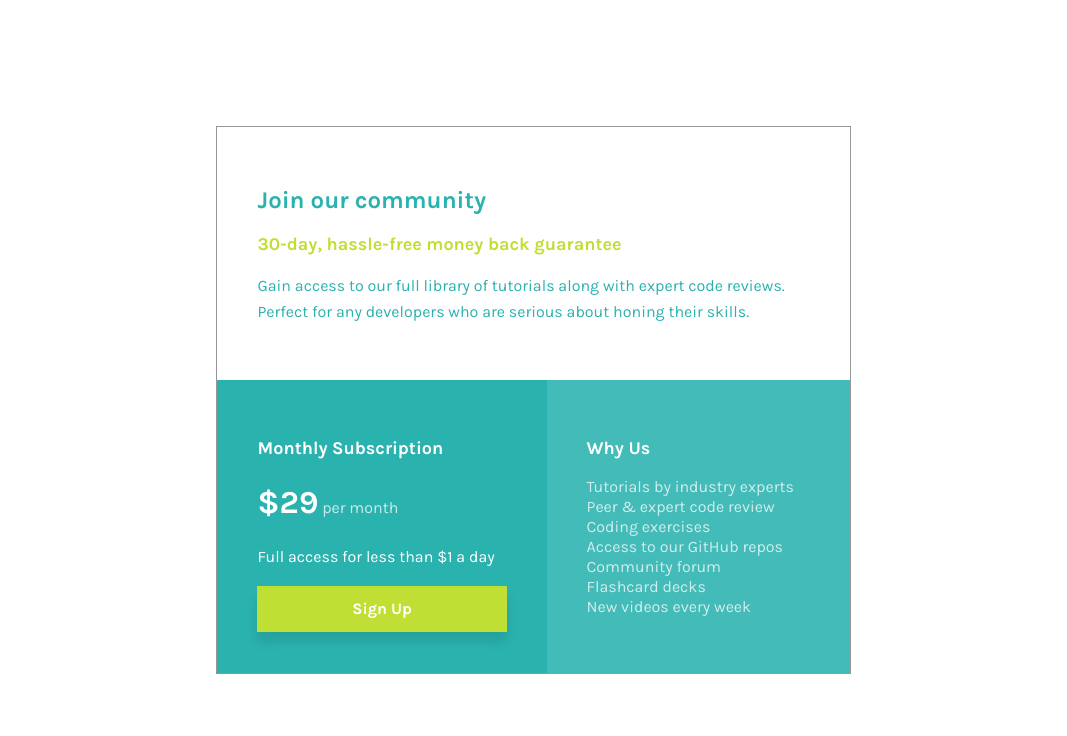
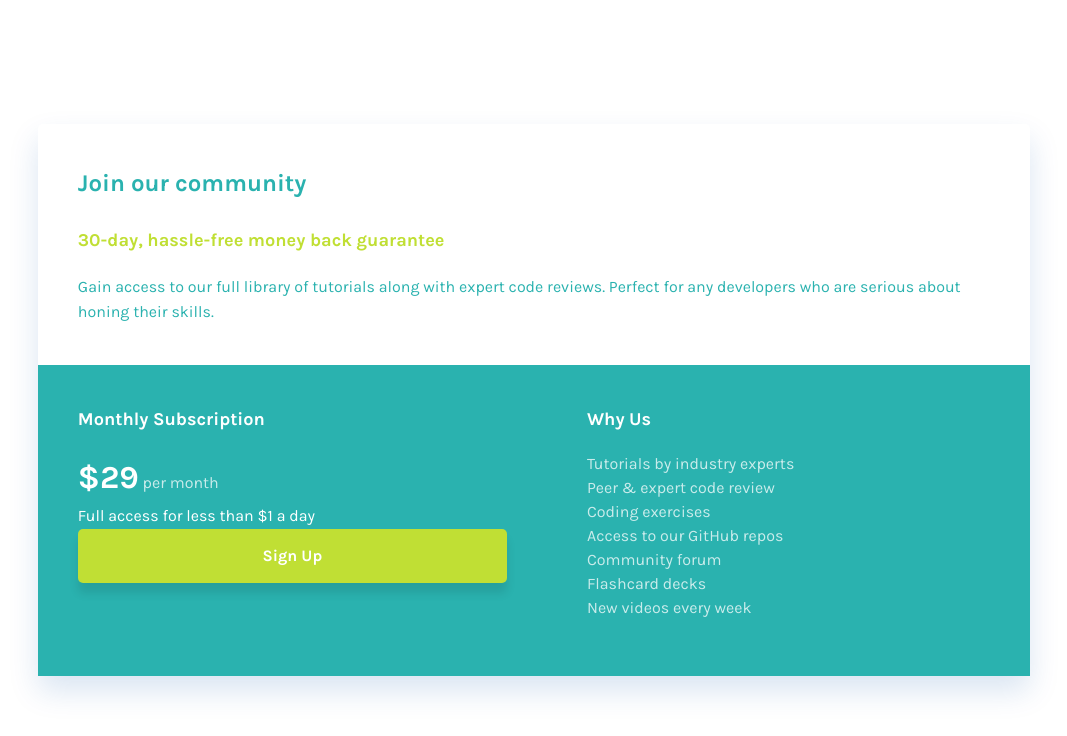
Before and after one commit to AliABUHAMRA/card-price, a plain HTML site: page index.html in a window 1280 px wide. Shown: the whole page, without its empty margins (106-1173 px from the left). Drawn offline with Linux system fonts and the light colour scheme.

```diff
--- a/css/styles.css
+++ b/css/styles.css
@@ -1,57 +1,97 @@
 /* Global */
-* {
+*,
+::before,
+::after {
   box-sizing: border-box;
 }
 
 :root {
+  /* Fonts */
+  --f-karla: "Karla", sans-serif;
+  /* Colors */
   --c-cyan: hsl(179, 62%, 43%);
   --c-bright-yallow: hsl(71, 73%, 54%);
+  --c-white: #fff;
+  /* Tools */
   --opacity: 75%;
 }
 
 body {
-  font-family: "Karla", sans-serif;
+  font-family: var(--f-karla);
   display: grid;
   justify-content: center;
   align-items: center;
   height: 100vh;
+  line-height: 1.6;
 }
 
-/* Main */
+body,
+h1,
+h2,
+h3,
+p {
+  margin: 0;
+}
+
+h1,
+h2,
+h3 {
+  font-weight: 700;
+  line-height: 1.6;
+  margin-bottom: 1em;
+}
 
 main {
   margin: auto;
-  width: min(500px, 70%);
-  /* width: 70%;
-  max-width: 600px; */
-  border: 1px solid #979797;
+  width: min(90%, 70.5rem);
+  /* width: 70%; //full width of browser
+  max-width: 600px; this means it will be 100% of the browser until 960px then it will stop expanding
+   */
+  border: none;
+  border-radius: 5px;
+  box-shadow: 0 15px 30px rgba(0, 81, 171, 0.15);
 }
+
+section {
+  padding: 1.764rem 1.512rem;
+}
+
+.container {
+  margin-inline: auto;
+}
+
+.bg-light {
+  color: var(--c-white);
+  background-color: var(--c-cyan);
+}
+
+.bg-blue {
+  color: var(--c-white);
+  background-color: var(--c-cyan);
+}
+
+.bg-btn {
+  color: var(--c-white);
+  background-color: var(--c-bright-yallow);
+}
+
+/* layout */
 
 /* Section */
 
 section {
-  padding: 28px 24px;
+  /* padding: 28px 24px; */
   color: #fff;
-}
-
-section.dark-blue {
-  background-color: var(--c-cyan);
-}
-
-section.light-blue {
-  background-color: var(--c-cyan);
-  opacity: 0.88;
 }
 
 section a {
   display: block;
   text-decoration: none;
-  background-color: var(--c-bright-yallow);
   box-shadow: 0px 10px 10px 0px rgb(0 0 0 / 10%);
-  border-radius: inherit;
+  border-radius: 5px;
   color: #fff;
   text-align: center;
-  padding: 14px;
+  padding: 0.882rem;
   font-weight: 700;
 }
 
@@ -62,13 +102,15 @@
 }
 
 h3 {
-  font-size: 18px;
-  font-weight: 700;
+  /* font-size: 18px; */
+  font-size: 1.134em;
+  /* font-weight: 700; */
 }
 
 p strong {
+  font-size: 2em;
   font-size: 32px;
-  font-weight: 700;
+  /* font-weight: 700; */
 }
 
 section .cyan {
@@ -83,7 +125,7 @@
 ul {
   opacity: 75%;
   list-style: none;
-  line-height: 20px;
+  line-height: 1.5;
   padding: 0;
 }
 
@@ -97,7 +139,7 @@
       "one-section one-section"
       "tow-section three-section";
   }
-  .one-section {
+  .price__hero {
     grid-area: one-section;
   }
   .tow-section {
--- a/index.html
+++ b/index.html
@@ -21,27 +21,32 @@
     <title>Frontend Mentor | Single Price Grid Component</title>
   </head>
   <body>
-    <main>
-      <section class="one-section">
-        <h2 class="cyan">Join our community</h2>
+    <main id="price">
+      <section class="section price__hero">
+        <div class="container">
+          <h2 data-color="cyan" class="cyan">Join our community</h2>
           <h3 class="yellow">30-day, hassle-free money back guarantee</h3>
           <p class="cyan">
             Gain access to our full library of tutorials along with expert code
-          reviews. Perfect for any developers who are serious about honing their
-          skills.
+            reviews. Perfect for any developers who are serious about honing
+            their skills.
           </p>
+        </div>
       </section>
 
-      <section class="tow-section dark-blue">
+      <section class="tow-section bg-blue">
+        <div class="container">
           <h3>Monthly Subscription</h3>
           <p>
             <strong>&dollar;29</strong><span class="opacity"> per month</span>
           </p>
           <p>Full access for less than $1 a day</p>
-        <a href="#">Sign Up </a>
+          <a class="bg-btn" href="#">Sign Up </a>
+        </div>
       </section>
 
-      <section class="three-section light-blue">
+      <section class="three-section bg-light">
+        <div class="container">
           <h3>Why Us</h3>
           <ul class="opacity">
             <li>Tutorials by industry experts</li>
@@ -52,6 +57,7 @@
             <li>Flashcard decks</li>
             <li>New videos every week</li>
           </ul>
+        </div>
       </section>
     </main>
   </body>
```
Also changed, not shown: 1 other file. Lines whose indentation alone changed are shown as unchanged.
